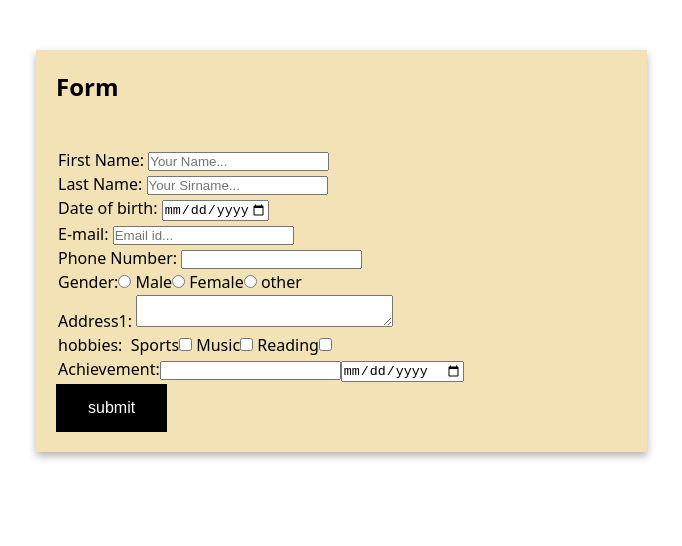
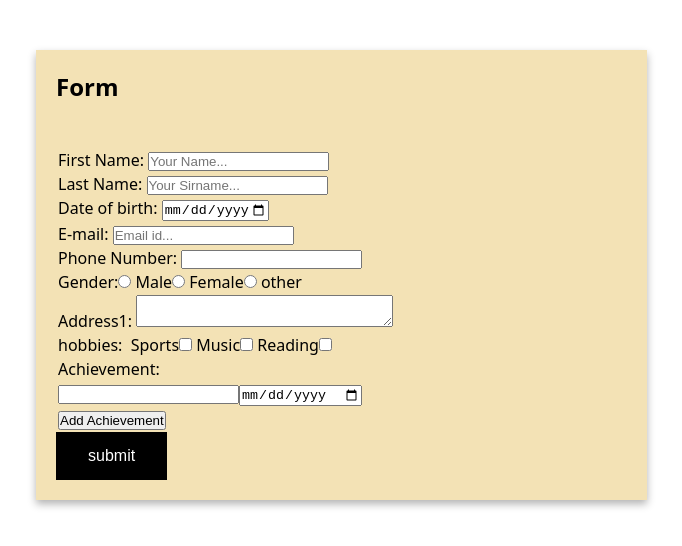
Before and after one commit to Sanisinh2710/React-first, a React (Create React App) app: page /User-form in a window 1280 px wide. Shown: the top 546 px of the page, without its empty margins (43-725 px from the left). Built offline with nearby package versions, Linux system fonts and the light colour scheme.

Commit message:
completed task

```diff
--- a/src/Component/User-post.js
+++ b/src/Component/User-post.js
@@ -29,6 +29,7 @@ const Post = () => {
 
     useEffect(() => {
         fetchPosts();
+
     }, []);
 
 
--- a/src/routes/User-form.js
+++ b/src/routes/User-form.js
@@ -2,33 +2,55 @@ import { useState, useEffect } from "react"
 
 const Userfrom = () => {
 
-    const values = { fname: "", lname: "", dob: "", email: "", contact: "", gender: "", addr: "",hobbies:[], achievement: "", achivdate: "" }
+    const values = { fname: "", lname: "", dob: "", email: "", contact: "", gender: "", addr: "", hobbies: [], achievement: [{ title: "", date: "" }] }
     const [foValues, setfoValues] = useState(values)
     const [foerror, setfoerror] = useState({})
     const [isSubmit, setisSubmit] = useState(false)
     const [selectedValues, setSelectedValues] = useState([]);
 
-
+    console.log(foValues);
     const getvalues = (e) => {
         const { name, value } = e.target;
-        console.log(name ,value)
+        setfoValues({ ...foValues, [name]: value })
 
 
-        setfoValues({ ...foValues, [name]: value })
-        console.log(foValues);
     }
 
     const getcheckbox = (e) => {
-        const {value} = e.target;
+        const { value } = e.target;
 
         const checked = e.target.checked;
 
-        if(checked){
+        if (checked) {
 
             setSelectedValues([...selectedValues, value])
         }
     }
 
+    let achivementValue = (i,e)=>{
+        const {name,value} = e.target;
+        console.log(name,value);
+        let newvalue = foValues.achievement;
+
+        newvalue[i][name] = value
+
+
+        setfoValues({ ...foValues, achievement: newvalue })
+    }
+
+    const addrow = () => {
+        const new1 = foValues.achievement;
+
+        const newachievement = { title: "", date: "" }
+
+        new1.push(newachievement);
+        setfoValues({ ...foValues, achievement: new1 })
+    }
+    let remove = (i)=> {
+        let newFormValues = foValues.achievement;
+        newFormValues.splice(i, 1);
+        setfoValues({...foValues,achievement: newFormValues})
+    }
 
     const submit = (e) => {
         e.preventDefault();
@@ -40,14 +62,14 @@ const Userfrom = () => {
     useEffect(() => {
         setfoValues({ ...foValues, hobbies: selectedValues })
         //eslint-disable-next-line
-    },[selectedValues])
+    }, [selectedValues])
 
     useEffect(() => {
         if (Object.keys(foerror).length === 0 && isSubmit) {
-            console.log(foValues)
         }
         //eslint-disable-next-line
     }, [foerror])
+
 
     const validation = (values) => {
         const errors = {};
@@ -69,6 +91,11 @@ const Userfrom = () => {
             errors.hobbies = "Please select  atleast one hobby";
         }
 
+        if (values.gender.length === 0) {
+            errors.gender = "select your gender";
+        }
+
+
         if (!values.contact) {
             errors.contact = "Please enter your valid Mobile number";
         }
@@ -76,11 +103,10 @@ const Userfrom = () => {
             errors.addr = "Please enter your address";
         }
         if (!values.achievement) {
+
             errors.achievement = "Please enter your achievment here";
         }
-        if (!values.achivdate) {
-            errors.achivdate = "Please enter your achievment date ";
-        }
+
         return errors;
 
     }
@@ -125,8 +151,8 @@ const Userfrom = () => {
                                     <input type="radio" name="gender" value="male" onChange={getvalues} /> Male
                                     <input type="radio" name="gender" value="female" onChange={getvalues} /> Female
                                     <input type="radio" name="gender" value="other" onChange={getvalues} /> other
-
                                 </td>
+                                <td><p>{foerror.gender}</p></td>
 
                             </tr>
                             <tr>
@@ -143,22 +169,37 @@ const Userfrom = () => {
                                 </td>
                                 <td><p>{foerror.hobbies}</p></td>
                             </tr>
+                            <tr><td><label>Achievement:</label></td></tr>
+                            {
+                                foValues.achievement.map((a, i) =>
+
+                                    <tr key={i}>
+
+                                        <td >
+                                            <input type="text" name="title" value={a.title} onChange={e => achivementValue(i,e)} />
+                                            <input type="date" name="date" value={a.date} onChange={e => achivementValue(i,e)} />
+                                            {
+                                                i?
+                                                    <button type="button"  onClick={() => remove(i)}>Remove</button>
+                                                    : null
+                                            }
+                                        </td>
+                                        <td>
+
+                                            <p>{foerror.achievement}</p>
+                                        </td>
+
+                                    </tr>
+                                )
+                            }
                             <tr>
-                                <td>
-                                    <label>Achievement:</label>
-                                    <input type="text" name="achievement" value={foValues.achievement} onChange={getvalues} />
-                                    <input type="date" name="achivdate" value={foValues.achivdate} onChange={getvalues} />
-                                </td>
-                                <td>
-                                    <p>{foerror.achievement}</p>
-                                    <p>{foerror.achivdate}</p>
-                                </td>
-
+                                <td> <input type="button" value={"Add Achievement"} onClick={addrow} /></td>
                             </tr>
                         </tbody>
                     </table>
-
-                    <input type="submit" value="submit" />
+                    <div>
+                        <input type="submit" value="submit" />
+                    </div>
                 </form>
             </div>
         </div>
```
